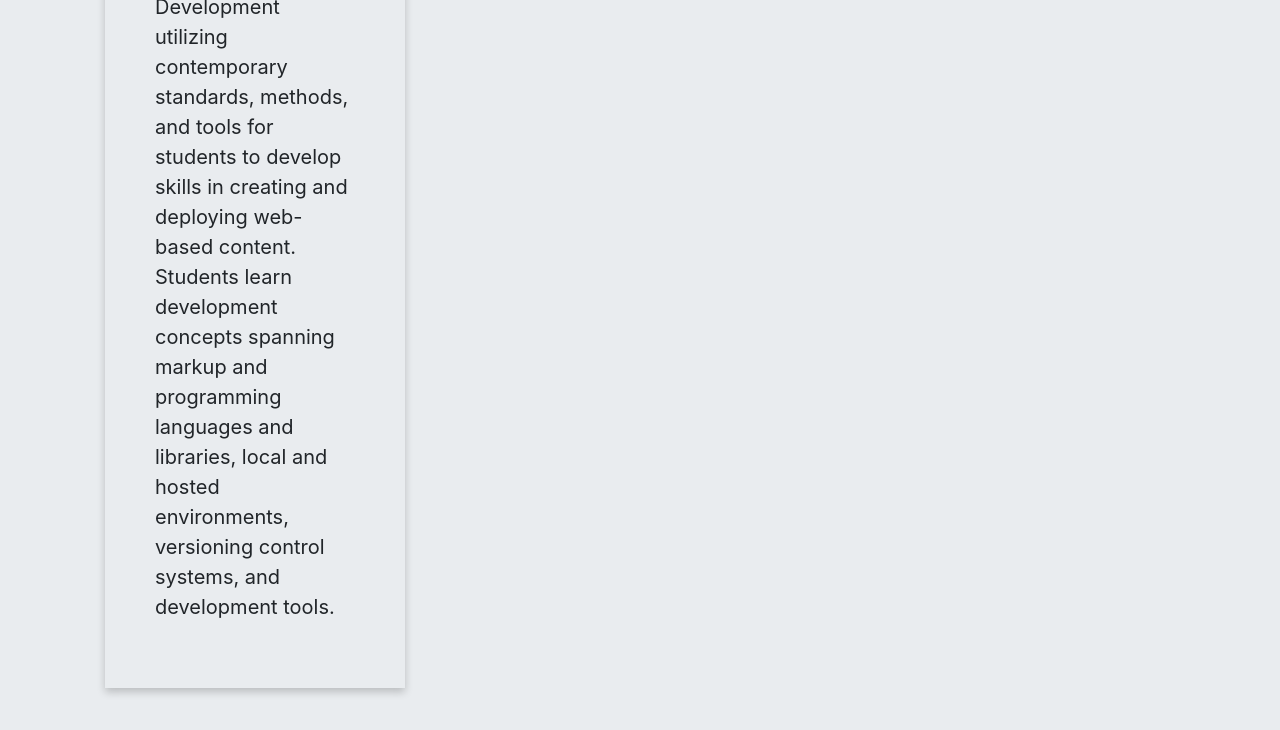
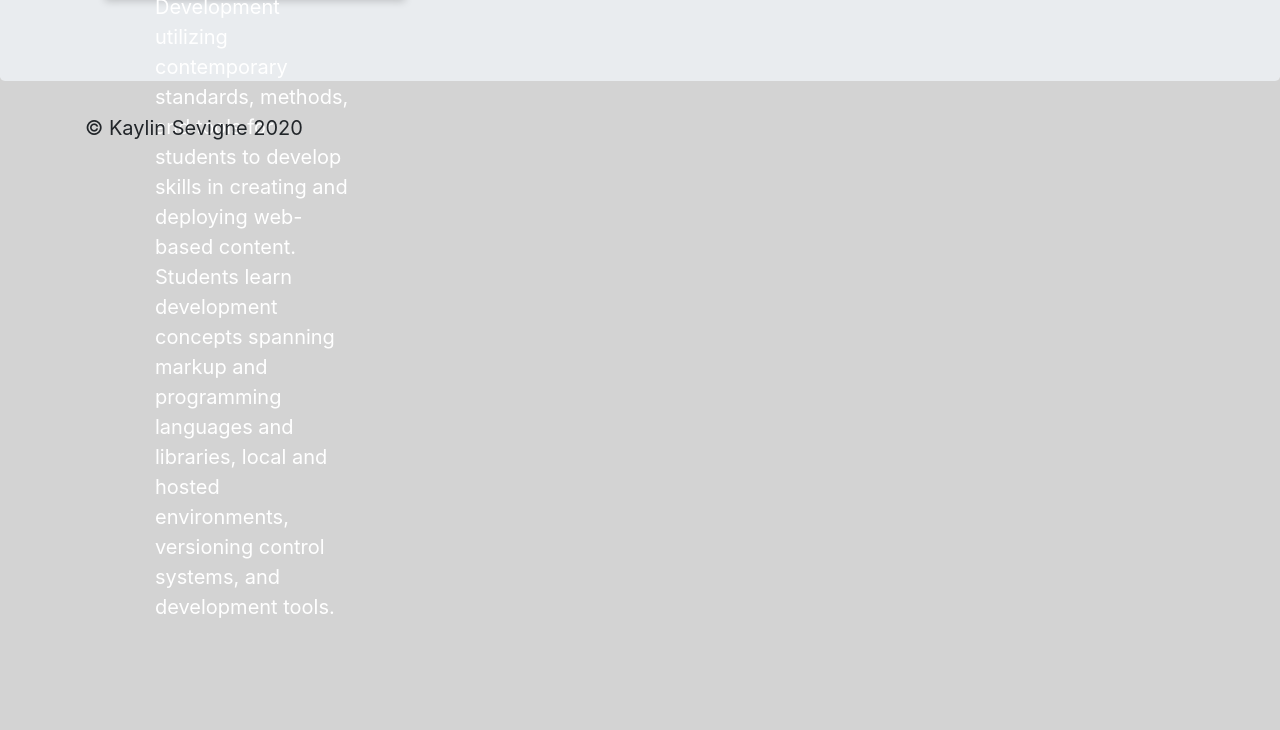
Before and after one commit to thekaysev/final, a plain HTML site: page index.html in a window 1280 px wide. Shown: the part 373-1103 px from the top of the page. After the commit the page ends 995 px from the top, so only its background shows below. Drawn offline with nearby package versions, Linux system fonts and the light colour scheme.

Commit message:
Update style.css

```diff
--- a/css/style.css
+++ b/css/style.css
@@ -11,7 +11,9 @@ body {
 
 .desc {
   width: 300px;
+  height: 200px;
   padding: 50px;
   margin: 20px;
   box-shadow: 0 4px 8px 0 rgba(0,0,0,0.2);
+  color: white;
 }
```
